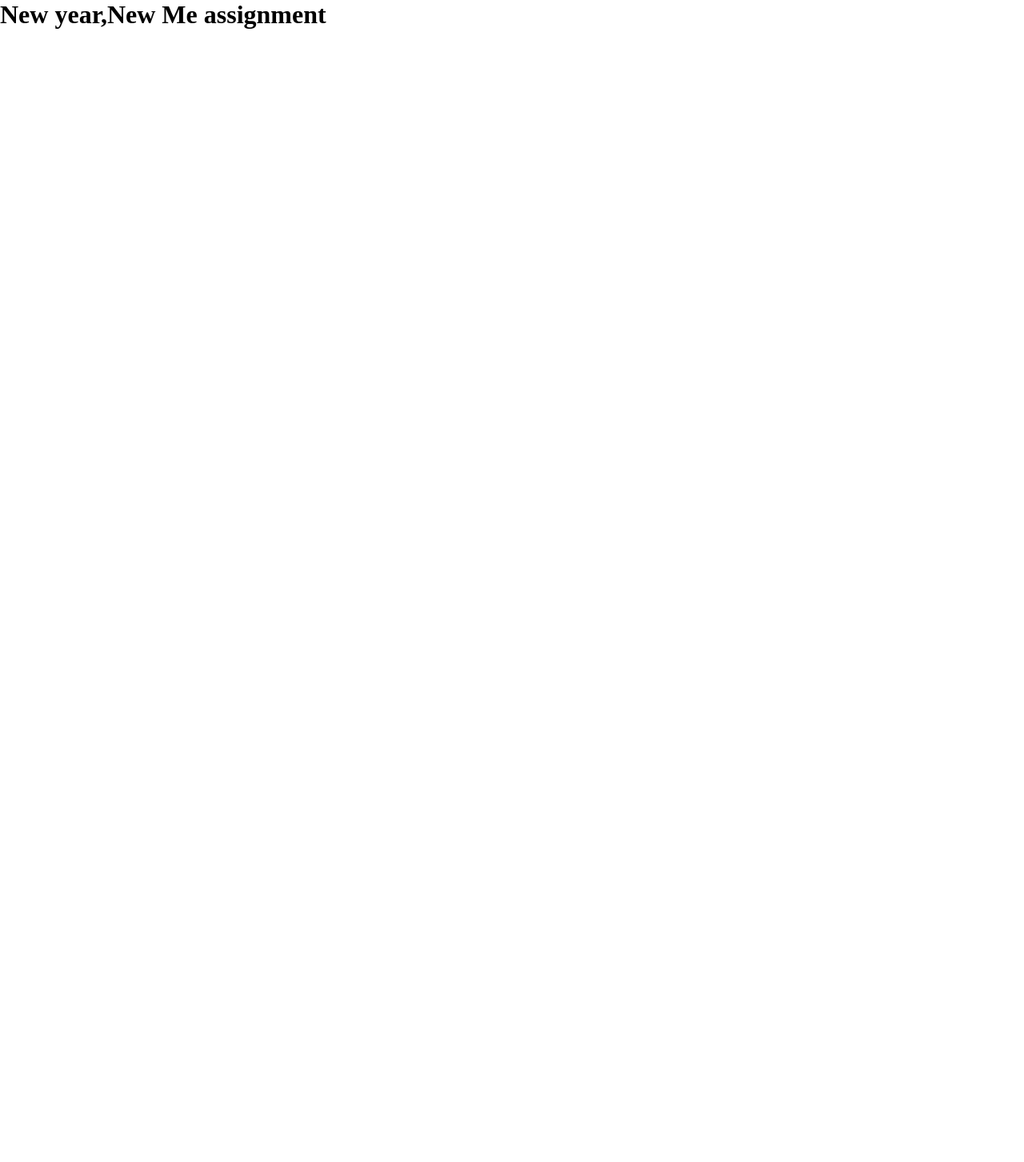
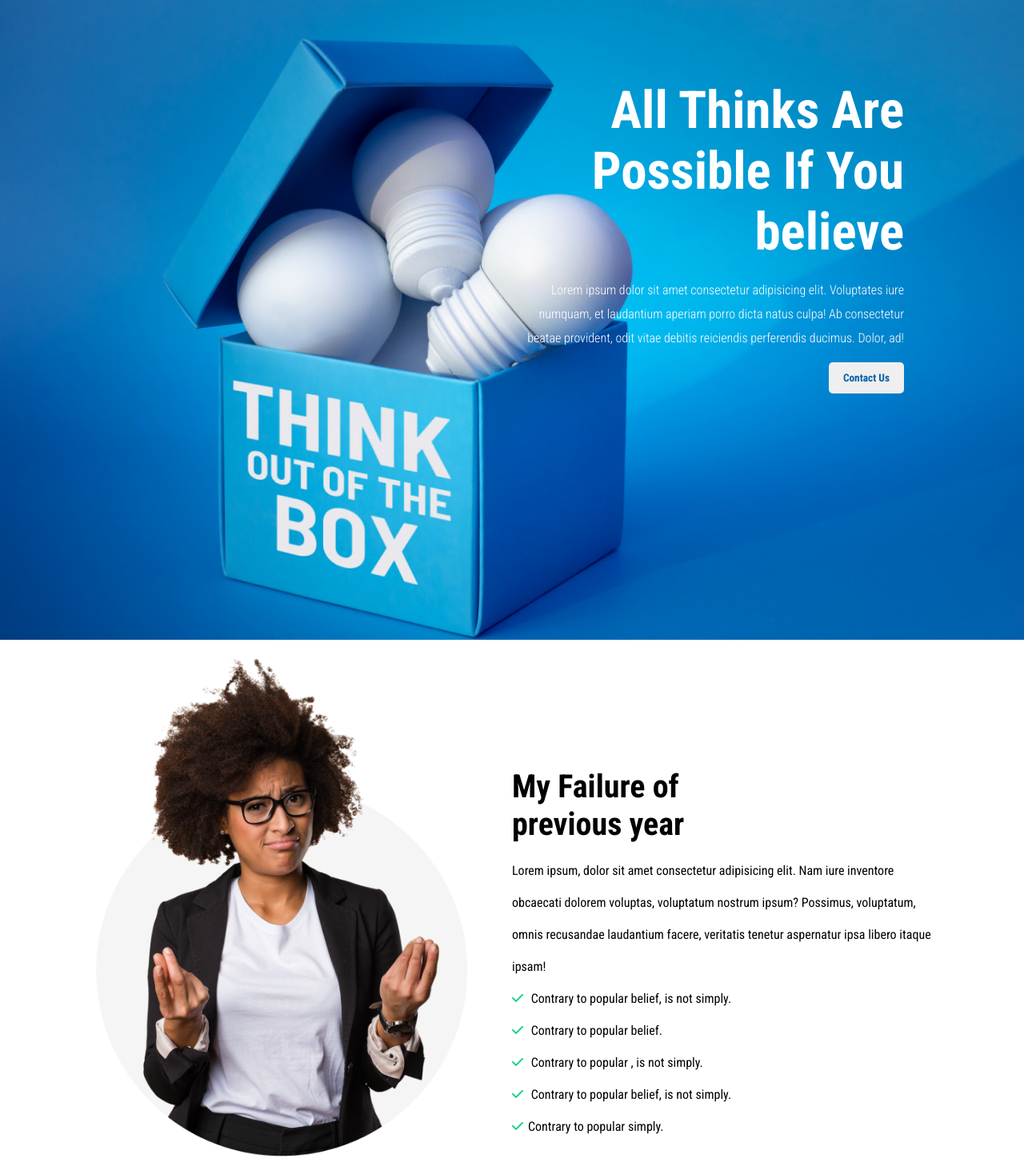
Before and after one commit to ShakawathHossen/new-year-assignment, a plain HTML site: page index.html in a window 1280 px wide. Shown: the whole page at 80% size. Before the commit the page ends 800 px from the top, so only its background shows below. Drawn offline with Linux system fonts and the light colour scheme.

Commit message:
third  commit

```diff
--- a/index.html
+++ b/index.html
@@ -1,5 +1,6 @@
 <!DOCTYPE html>
 <html lang="en">
+
 <head>
     <meta charset="UTF-8">
     <meta http-equiv="X-UA-Compatible" content="IE=edge">
@@ -9,9 +10,45 @@
     <title>
         New Year,New Me
     </title>
+    <script src="https://kit.fontawesome.com/0d1952d73e.js" crossorigin="anonymous"></script>
 </head>
+
 <body>
-    <h1>New year,New Me assignment</h1>
+    <!-- header start  -->
+    <header>
+        <div class="header-content">
+            <h1>All Thinks Are <br> Possible If You <br> believe</h1>
+            <p class="hedaer-description">Lorem ipsum dolor sit amet consectetur adipisicing elit. Voluptates iure numquam,
+                et laudantium aperiam porro dicta natus culpa! Ab consectetur beatae provident, odit vitae debitis
+                reiciendis perferendis ducimus. Dolor, ad!</p>
+            <button><a href="#">Contact Us</a></button>
+        </div>
+
+    </header>
+    <!-- header end  -->
+
+    <!-- failure section start -->
+    <div class="failure-section">
+        <div class="failure-image">
+            <img src="/images/person.png" alt="" width="500px">
+        </div>
+        <div class="failure-description">
+            <h2>My Failure of<br>previous year</h2>
+            <p>Lorem ipsum, dolor sit amet consectetur adipisicing elit. Nam iure inventore obcaecati dolorem voluptas, voluptatum nostrum ipsum? Possimus, voluptatum, omnis recusandae laudantium facere, veritatis tenetur aspernatur ipsa libero itaque ipsam!</p>
+            <p><i class="fa-solid fa-check"></i> Contrary to popular belief, is not simply.</p>
+            <p><i class="fa-solid fa-check"></i> Contrary to popular belief.</p>
+            <p><i class="fa-solid fa-check"></i> Contrary to popular , is not simply.</p>
+            <p><i class="fa-solid fa-check"></i> Contrary to popular belief, is not simply.</p>
+            <p><i class="fa-solid fa-check"></i >Contrary to popular simply.</p>
+
+        </div>
+
+    </div>
+
+
+
+    <!-- failure section end -->
 
 </body>
+
 </html>
--- a/style.css
+++ b/style.css
@@ -1,5 +1,90 @@
-*{
+@import url('https://fonts.googleapis.com/css2?family=Roboto+Condensed:wght@300;400;700&display=swap');
+
+* {
     margin: 0;
     padding: 0;
     box-sizing: border-box;
+    font-family: 'Roboto Condensed', sans-serif;
+
 }
+
+/* header section start  */
+header {
+    position: relative;
+    background-repeat: no-repeat;
+    background-size: cover;
+    height: 100vh;
+    text-align: right;
+    background-image: url(/images/banner/banner3.png);
+}
+
+.header-content {
+    margin-top: 100px;
+    position: absolute;
+    margin-left: 650px;
+    margin-right: 150px;
+}
+
+h1 {
+    font-size: 65px;
+    color: white;
+    margin-bottom: 20px;
+
+}
+
+.hedaer-description {
+    font-size: 16px;
+    color: white;
+    font-weight: 300;
+    line-height: 30px;
+    margin-bottom: 15px;
+
+}
+
+button {
+    padding: 12px 18px;
+    border-radius: 5px;
+    border: none;
+}
+
+a {
+    text-decoration: none;
+    color: #005FAC;
+    font-weight: bold;
+
+}
+
+a:hover {
+    color: #398acc;
+}
+
+/* header section end  */
+
+/* failure section start  */
+.failure-section {
+
+    display: flex;
+    margin: 10px 100px;
+}
+
+h2 {
+    font-size: 40px;
+    margin-bottom: 15px;
+}
+
+p {
+    font-size: 16px;
+    line-height: 40px;
+}
+.failure-image{
+    width: 50%;
+}
+.failure-description{
+    width: 50%;
+    margin-top: 150px;
+}
+.fa-solid{
+    color: #16D887;
+    margin-right: 6px;
+}
+/* faiure section end */
```
